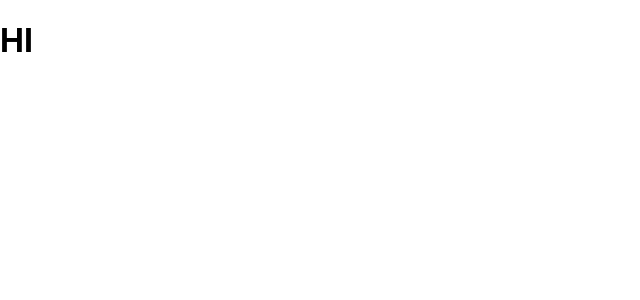
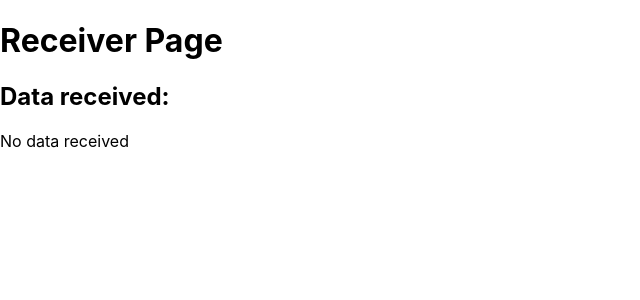
Before and after one commit to Dev-Rikshith/Doc-Analysis-Dash, a React (Create React App) app: page /dashboard in a window 1280 px wide. Shown: the top 300 px of the page, without its empty margins (0-640 px from the left). Built offline with nearby package versions, Linux system fonts and the light colour scheme.

Commit message:
Built connections

```diff
--- a/src/App.js
+++ b/src/App.js
@@ -1,7 +1,7 @@
 import './App.css';
-import { BrowserRouter as Router, Route, Routes } from 'react-router-dom';
 import Home from './components/home/Home.js'
 import Dashboard from './components/dashboard/Dashboard.js';
+import { BrowserRouter as Router, Routes, Route } from 'react-router-dom';
 
 function App() {
   return (
--- a/src/components/dashboard/Dashboard.js
+++ b/src/components/dashboard/Dashboard.js
@@ -1,10 +1,19 @@
 import React from "react";
-import Profilepicture from "../profilepicture/Profilepicture";
+import { useLocation } from 'react-router-dom';
 
 function Dashboard() {
-    return(
-        <><Profilepicture /></>
-    )
+  const location = useLocation();
+  const receivedData = location.state?.data || 'No data received';
+
+  return (
+    <div>
+      <h1>Receiver Page</h1>
+      <h2>Data received:</h2>
+      <p>{receivedData}</p>
+    </div>
+  );
 }
 
+
+
 export default Dashboard;
--- a/src/components/home/Home.js
+++ b/src/components/home/Home.js
@@ -1,6 +1,8 @@
 import React, { useState } from 'react';
 import './Home.css';
 import Image from '../../Assets/blur-hospital.jpg';
+import { Navigate, useNavigate } from 'react-router-dom';
+
 
 function Home() {
     const [selectedOption, setSelectedOption] = useState('');
@@ -8,6 +10,12 @@ function Home() {
     const handleSelectChange = (event) => {
         setSelectedOption(event.target.value);
     };
+
+    const navigate = useNavigate();
+
+  const handleClick = () => {
+    navigate('/dashboard', { state: { data: selectedOption } });
+  };
 
     return (
         <div className="image-container">
@@ -32,7 +40,7 @@ function Home() {
                         <option value="Dr. Emma Thompson">Dr. Emma Thompson (Dermatology)</option>
                     </select>
                 </div>
-                <button className="search-button">Go</button>
+                <button className="search-button" onClick={handleClick}>Go</button>
             </div>
             <h1>Selected option: {selectedOption}</h1>
         </div>
```
